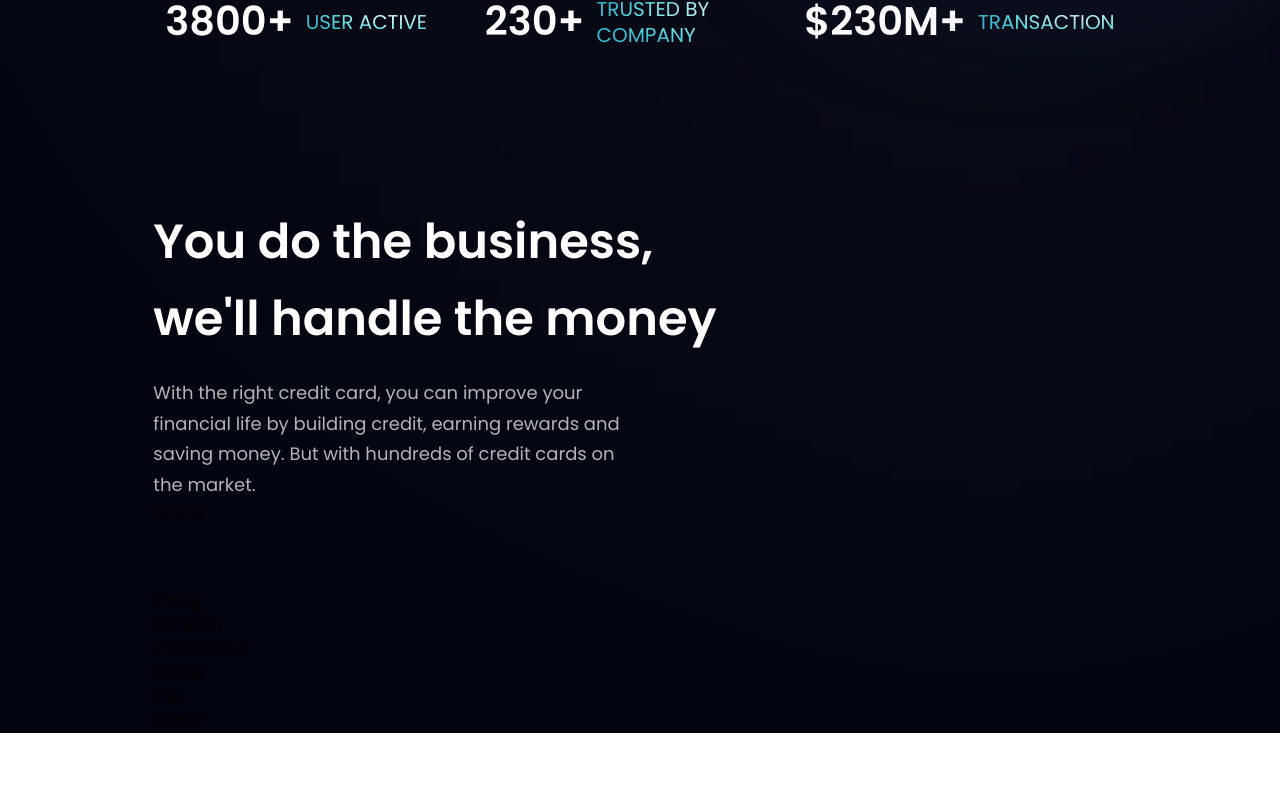
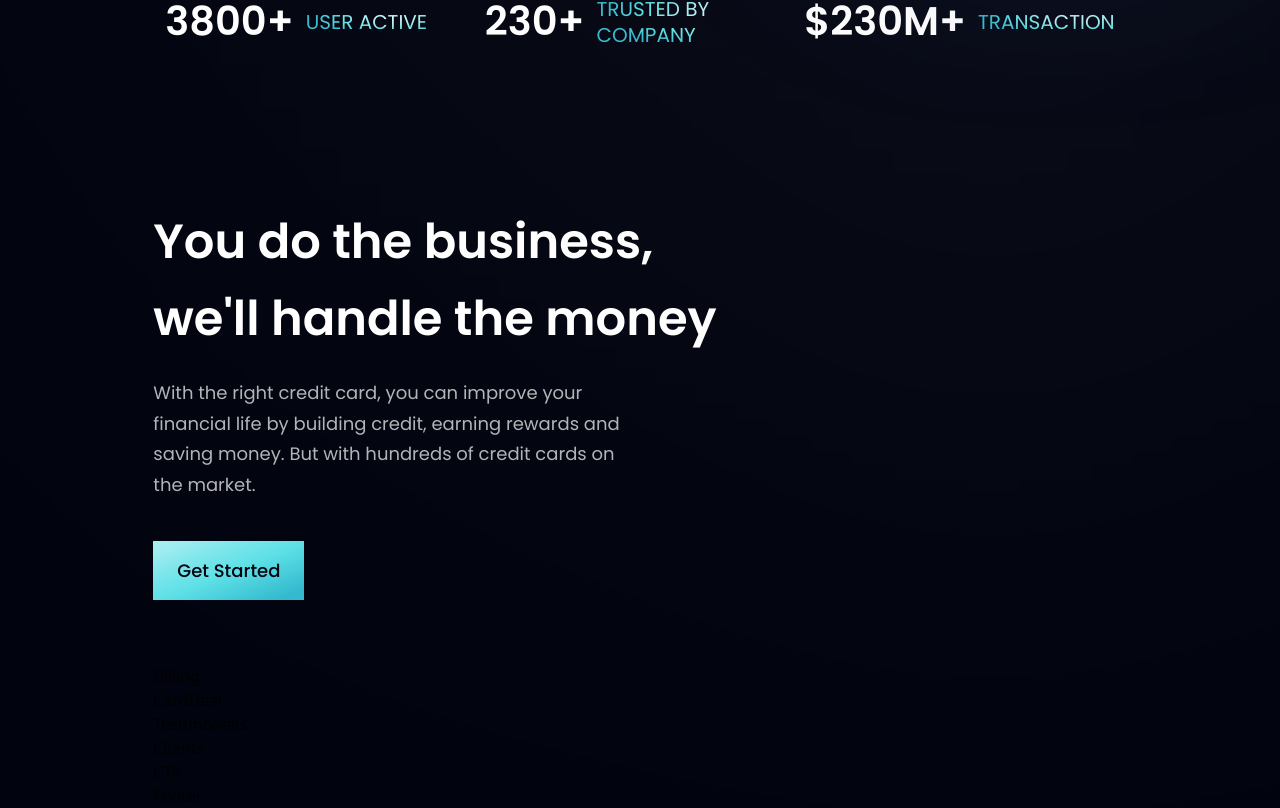
Before and after one commit to MochaFurr/bank-app, a React (Vite) app: page / in a window 1280 px wide. Shown: the part 805-1613 px from the top of the page. Before the commit the page ends 1538 px from the top, so only its background shows below. Built offline with nearby package versions, Linux system fonts and the light colour scheme.

Commit message:
added Button component
created <Button/> component in <Business/> component

```diff
--- a/src/components/Business/Business.jsx
+++ b/src/components/Business/Business.jsx
@@ -15,7 +15,7 @@ const Business = () => {
           of credit cards on the market.
         </StyledParagraph>
 
-        <Button styles="mt-10"/>
+        <Button />
       </StyledDiv>
     </StyledSection>
   );
--- a/src/components/Button/Button.jsx
+++ b/src/components/Button/Button.jsx
@@ -1,9 +1,7 @@
-import React from 'react'
+import { StyledButton } from "./style";
 
 const Button = () => {
-  return (
-    <div>Button</div>
-  )
-}
+  return <StyledButton type="button">Get Started</StyledButton>;
+};
 
-export default Button
+export default Button;
--- a/src/components/Button/style.jsx
+++ b/src/components/Button/style.jsx
@@ -0,0 +1,13 @@
+import PropTypes from "prop-types";
+
+export const StyledButton = ({ children }) => (
+  <button
+    className={`bg-blue-gradient mt-10 px-6 py-4 font-poppins text-[18px] font-medium text-primary outline-none`}
+  >
+    {children}
+  </button>
+);
+
+StyledButton.propTypes = {
+  children: PropTypes.node,
+};
```
